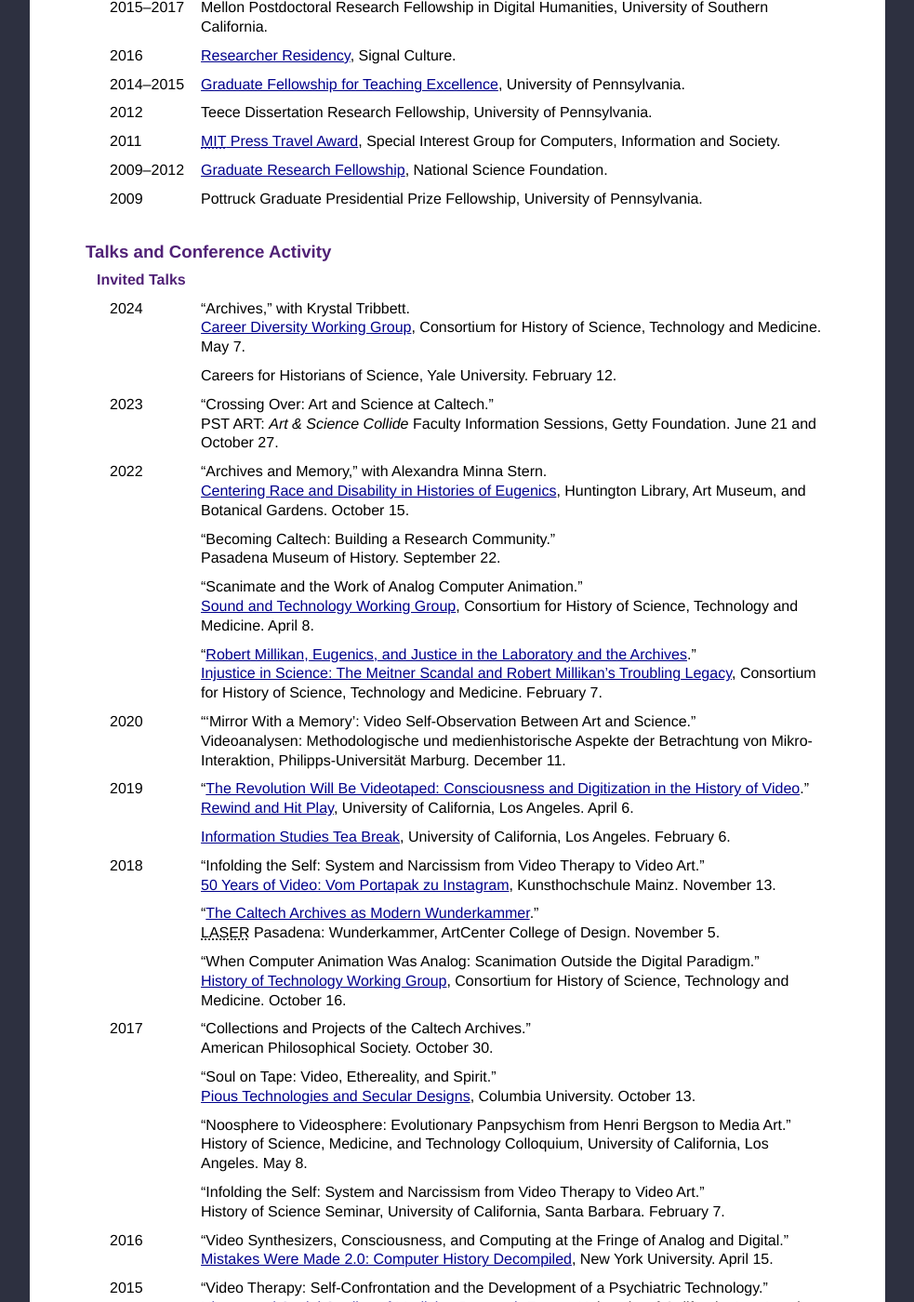
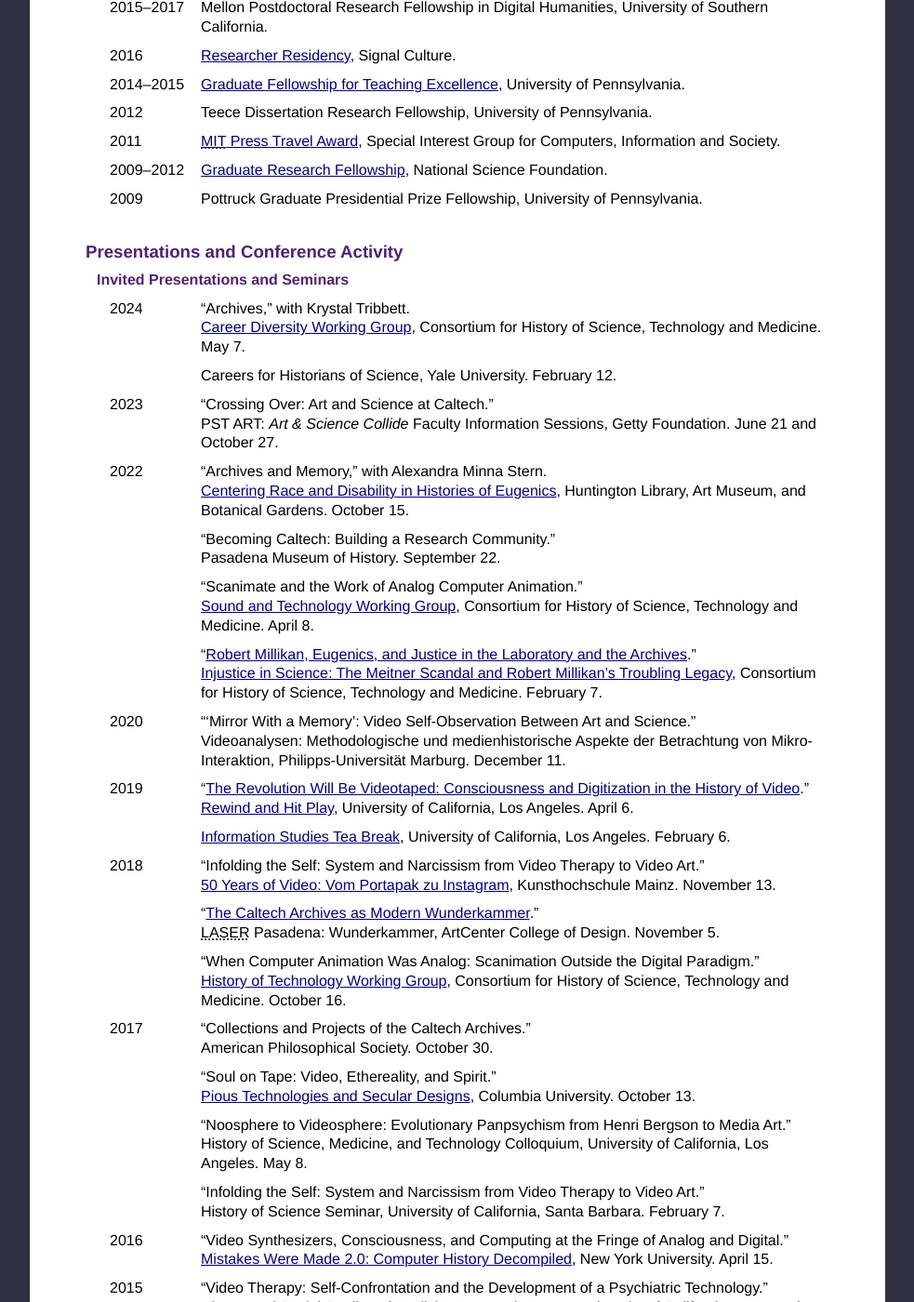
Before and after one commit to collopy/collopy.github.io, a Jekyll site: the page built from cv.html, in a window 1280 px wide and 1400 px high, scrolled down 2710 px. Shown: the whole window at 93% size, without its empty margins (148-1131 px from the left). Built offline with Jekyll 4.4.1, drawn with Linux system fonts in a browser that asks for light colours; some of the changed text lies outside the part shown.

Commit message:
Changes Talks to Presentations

```diff
--- a/cv.html
+++ b/cv.html
@@ -10,7 +10,7 @@ title: "CV"
 	<a href="#exhibitions" class="tab">exhibitions</a>
 	<a href="#honors" class="tab">honors</a>
 	<a href="#grants" class="tab">grants</a>
-	<a href="#talks" class="tab">talks</a>
+	<a href="#presentations" class="tab">presentations</a>
 	<a href="#teaching" class="tab">teaching</a>
 	<a href="#service" class="tab">service</a>
 	<a href="#memberships" class="tab">memberships</a>
@@ -1156,13 +1156,13 @@ title: "CV"
 			</tr>
 		</table>
 	</div>
-	<div id="talks">
+	<div id="presentations">
 		<h2>
-			<span class="cvhide">Recent</span> Talks and Conference Activity
+			<span class="cvhide">Recent</span> Presentations and Conference Activity
 		</h2>
 		<div id="invited">
 			<h3>
-				Invited Talks
+				Invited Presentations and Seminars
 			</h3>
 			<table>
 				<tr>
@@ -1318,7 +1318,7 @@ title: "CV"
 		</div>
 		<div id="submitted">
 			<h3>
-				Submitted Talks
+				Submitted Presentations
 			</h3>
 			<table>
 				<tr>
@@ -1628,7 +1628,7 @@ title: "CV"
 		</div>
 		<div id="campus">
 			<h3>
-				Campus Talks
+				Campus Presentations
 			</h3>
 			<table>
 				<tr>
```
